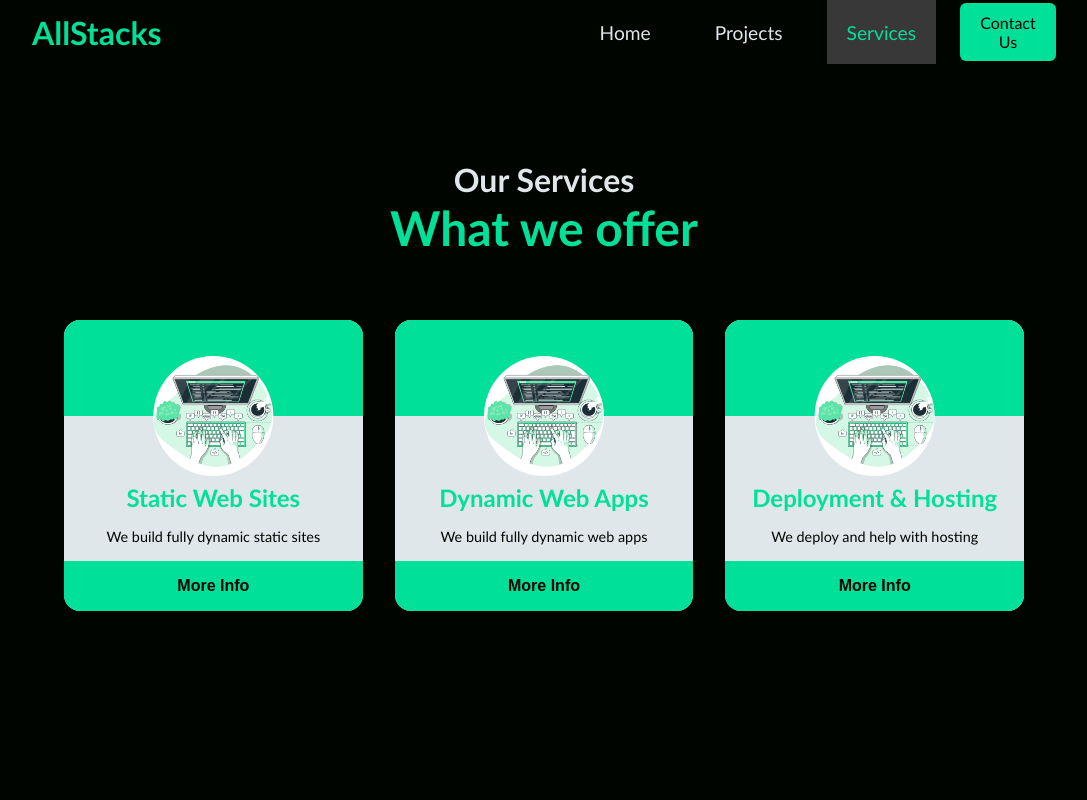
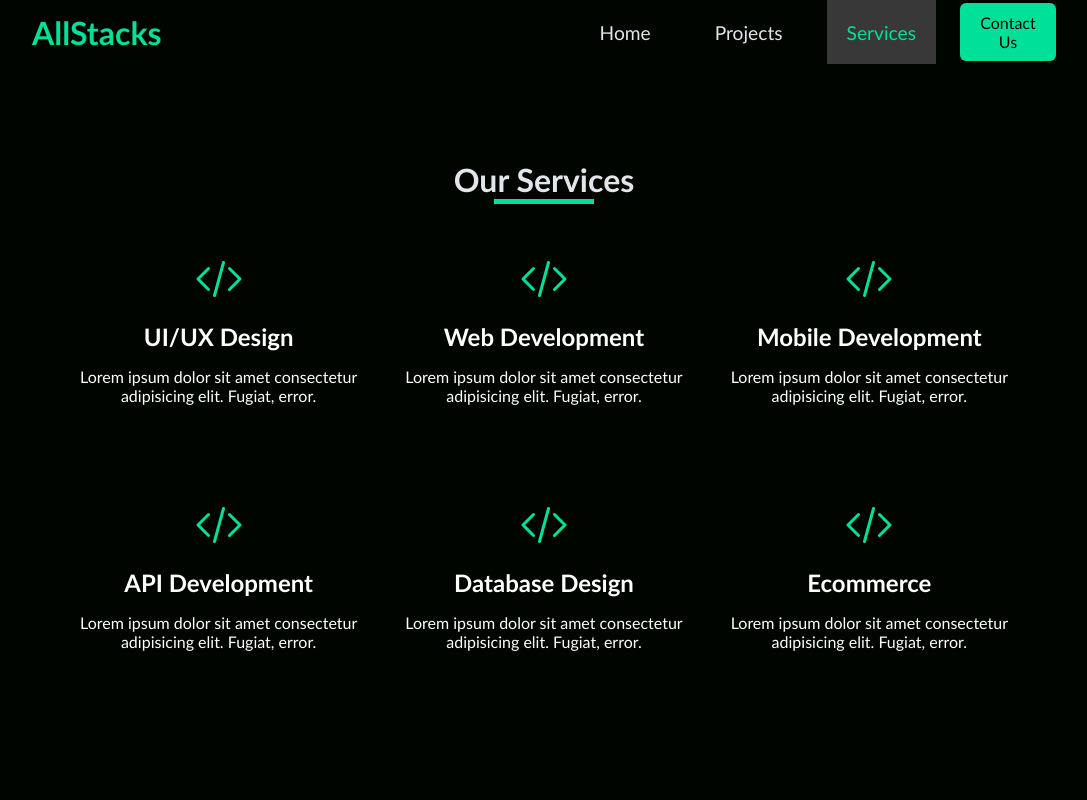
Before and after one commit to RowDev727/MySite, a React (Vite) app in the folder frontend/: page /services in a window 1280 px wide. Shown: the top 800 px of the page, without its empty margins (96-1183 px from the left). Built offline with nearby package versions, Linux system fonts and the light colour scheme.

Commit message:
Services Styling

```diff
--- a/frontend/src/components/servicesCard/ServicesCard.jsx
+++ b/frontend/src/components/servicesCard/ServicesCard.jsx
@@ -1,17 +1,13 @@
 import styles from './ServicesCard.module.css'
-import info_img from '../../assets/info_img.jpg'
-import { HiCodeBracket } from "react-icons/hi2"
 
 const ServicesCard = ({icon, title, points}) => {
   return (
     <div className={`${styles.servicesCardComponent}`}>
         <div className={`${styles.servicesCardContainer}`}>
-            <div className={`${styles.servicesCard}`}>
-                <div className={`${styles.servicesCardBanner}`}></div>
-                <img className={`${styles.servicesCardIcon}`} src={info_img}></img>
-                <h1 className={`${styles.servicesCardTitle}`}>{title}</h1>
-                <p className={`${styles.servicesCardPoints}`}>{points}</p>
-                <button className={`${styles.servicesCardBtn}`}>More Info</button>
+        <div className={`${styles.servicesBody}`}>
+              <div className={`${styles.servicesIcon}`}>{icon}</div>
+              <h2>{title}</h2>
+              <p>{points}</p>
             </div>
         </div>
     </div>
--- a/frontend/src/components/servicesCard/ServicesCard.module.css
+++ b/frontend/src/components/servicesCard/ServicesCard.module.css
@@ -1,55 +1,42 @@
-.servicesCard {
+.servicesBody {
+    /* display: grid;
+    grid-template-columns: repeat(3, 1fr);
+    grid-auto-rows: 1fr;
+    grid-gap: 2rem; */
+    margin-top: 2rem;
+    color: white;
+    /* border: 1px solid green; */
+    padding: 1.5rem 1rem;
     text-align: center;
-    border-radius: 1rem;
-    position: relative;
-    background-color: var(--color-grey-100);
-    overflow: hidden;
-    margin-top: 2rem;
+    transition: transform .5s;
+    cursor: pointer;
+    border-radius: .25rem;
+}
+
+.servicesBody h2 {
+    margin-bottom: 1rem;
+}
+
+.servicesBody:hover {
+    transform: scale(1.1);
+    background: var(--color-grey-300);
+    /* color: var(--color-primary-green);
+    font-weight: bold; */
 
 }
 
+/* .servicesBody:hover .servicesIcon > *{
+    color: var(--color-grey-100);
+} */
 
-.servicesCardBanner {
-    position: absolute;
-    background: var(--color-primary-green);
-    height: 6rem;
-    width: 100%;
-    background-position: center;
-    background-repeat: no-repeat;
-    background-size: cover;
+.servicesSubTitle {
+    color: var(--color-primary-green);
+    font-size: 3rem;
 }
 
-.servicesCardIcon {
-    width: 8rem;
-    clip-path: circle(60px at center);
-    margin-top: 2rem;
+.servicesIcon > *{
+    /* background: white; */
+    color: var(--color-primary-green);
+    font-size: 3rem;
+    margin-bottom: 1rem;
 }
-
-.servicesCardTitle {
-    font-size: 1.5rem;
-}
-
-.servicesCardPoints {
-    margin: 1rem 2rem;
-    color: var(--color-primary-dark);
-    font-size: .9rem;
-}
-
-.servicesCardBtn {
-    width: 100%;
-    border: none;
-    font-size: 1rem;
-    font-weight: bold;
-    color: var(--color-primary-dark);
-    background: var(--color-primary-green);
-    padding: 1rem;
-}
-
-.servicesCardBtn:hover {
-    cursor: pointer;
-    background: var(--color-primary-dark);
-    color: var(--color-primary-green);
-    border: 2px solid var(--color-primary-green);
-    border-bottom-left-radius: 1rem;
-    border-bottom-right-radius: 1rem;
-}
--- a/frontend/src/data/ourServices.js
+++ b/frontend/src/data/ourServices.js
@@ -1,17 +1,34 @@
+import { HiCodeBracket } from "react-icons/hi2"
+
 export const ourServices = [
     {
         icon: "",
-        title: "Static Web Sites",
-        points: "We build fully dynamic static sites"
+        title: "UI/UX Design",
+        points: "Lorem ipsum dolor sit amet consectetur adipisicing elit. Fugiat, error."
     },
     {
         icon: "",
-        title: "Dynamic Web Apps",
-        points: "We build fully dynamic web apps"
+        title: "Web Development",
+        points: "Lorem ipsum dolor sit amet consectetur adipisicing elit. Fugiat, error."
     },
     {
         icon: "",
-        title: "Deployment & Hosting",
-        points: "We deploy and help with hosting"
+        title: "Mobile Development",
+        points: "Lorem ipsum dolor sit amet consectetur adipisicing elit. Fugiat, error."
     },
+    {
+        icon: "",
+        title: "API Development",
+        points: "Lorem ipsum dolor sit amet consectetur adipisicing elit. Fugiat, error."
+    },
+    {
+        icon: "",
+        title: "Database Design",
+        points: "Lorem ipsum dolor sit amet consectetur adipisicing elit. Fugiat, error."
+    },
+    {
+        icon: "",
+        title: "Ecommerce",
+        points: "Lorem ipsum dolor sit amet consectetur adipisicing elit. Fugiat, error."
+    }
 ]
--- a/frontend/src/pages/projects/Projects.jsx
+++ b/frontend/src/pages/projects/Projects.jsx
@@ -1,13 +1,12 @@
 import styles from './Projects.module.css'
 import Newsletter from '../../components/newsletter/Newsletter'
+import ServicesCard from '../../components/servicesCard/ServicesCard'
 
 const Projects = () => {
   return (
     <>
-      <div className={`${styles.projectsPageContainer}`}>
-        <div className={`${styles.projectsContainer} container`}>
-          <h1>Projects</h1>
-        </div>
+      <div className={`${styles.projectsPageComponent}`}>
+
       </div>
       <div><Newsletter theme={'light'}/></div>
     </>
--- a/frontend/src/pages/projects/Projects.module.css
+++ b/frontend/src/pages/projects/Projects.module.css
@@ -1,5 +1,5 @@
-.projectsPageContainer {
-    /* border: 2px solid var(--color-primary-green); */
+.projectsPageComponent {
+    border: 2px solid var(--color-primary-green);
     color: var(--color-grey-100);
     height: calc(100vh - 4rem);
     text-align: center;
@@ -9,4 +9,11 @@
     margin-top: 4rem;
     margin-bottom: 4rem;
     padding: 2rem;
+    border: 2px solid green;
+    display: grid;
+    grid-template-columns: repeat(3, 1fr);
 }
+
+.test {
+    border: 2px solid red;
+}
--- a/frontend/src/pages/services/Services.jsx
+++ b/frontend/src/pages/services/Services.jsx
@@ -2,21 +2,21 @@ import styles from './Services.module.css'
 import Newsletter from '../../components/newsletter/Newsletter'
 import { ourServices } from '../../data/ourServices'
 import ServicesCard from '../../components/servicesCard/ServicesCard'
+import { HiCodeBracket } from 'react-icons/hi2'
 
 const Services = () => {
   return (
     <>
       <div className={`${styles.servicesPageComponent}`}>
         <div className={`${styles.servicesContainer} container`}>
-          <h3 className={`${styles.servicesTitle}`}>Our Services</h3>
-          <h1 className={`${styles.servicesSubTitle}`}>What we offer</h1>
-          <div className={`${styles.servicesBody}`}>
+          <h1 className={`${styles.servicesTitle}`}>Our Services</h1>
+          <div className={`${styles.servicesRow}`}>
             {/* Display ServiceCard component for each service in ourServices.js */}
-            {
-                ourServices.map(({icon, title, points}, index) => {
-                    return (<ServicesCard key={index} icon={icon} title={title} points={points}/>)
-                })
-            }
+                {
+                    ourServices.map(({icon, title, points}, index) => {
+                        return (<ServicesCard key={index} icon={<HiCodeBracket/>} title={title} points={points}/>)
+                    })
+                }
           </div>
         </div>
       </div>
--- a/frontend/src/pages/services/Services.module.css
+++ b/frontend/src/pages/services/Services.module.css
@@ -1,45 +1,36 @@
 .servicesPageComponent {
     /* border: 2px solid var(--color-primary-green); */
-    min-height: calc(100vh - 4rem);
-    text-align: center;
+    height: calc(100vh - 4rem);
     background: var(--color-primary-dark);
 
 }
 
 .servicesContainer {
-    /* margin-top: 4rem; */
     margin-bottom: 4rem;
     padding: 6rem 2rem 2rem 2rem;
-    height: 100%;
-    /* border: 2px solid red; */
+    height: calc(100vh - 4rem);
 }
 
-.servicesBody {
+.servicesRow {
     display: grid;
-    grid-template-columns: repeat(3, 1fr);
-    grid-auto-rows: 1fr;
-    grid-gap: 2rem;
-    margin-top: 2rem;
+    grid-template-columns: repeat(auto-fit, minmax(300px, 1fr));
+    grid-gap: 1rem;
 }
 
 .servicesTitle {
     color: var(--color-grey-100);
     font-size: 2rem;
+    position: relative;
+    text-align: center;
 }
 
-.servicesSubTitle {
-    color: var(--color-primary-green);
-    font-size: 3rem;
+.servicesTitle::after {
+    content: '';
+    position: absolute;
+    left: 50%;
+    bottom: -5px;
+    transform: translateX(-50%);
+    width: 100px;
+    height: 5px;
+    background: var(--color-primary-green);
 }
-
-@media screen and (max-width:1024px) {
-    .servicesBody {
-        grid-template-columns: repeat(2, 1fr);
-    }
-}
-
-@media screen and (max-width:600px) {
-    .servicesBody {
-        grid-template-columns: repeat(1, 1fr);
-    }
-}
```
